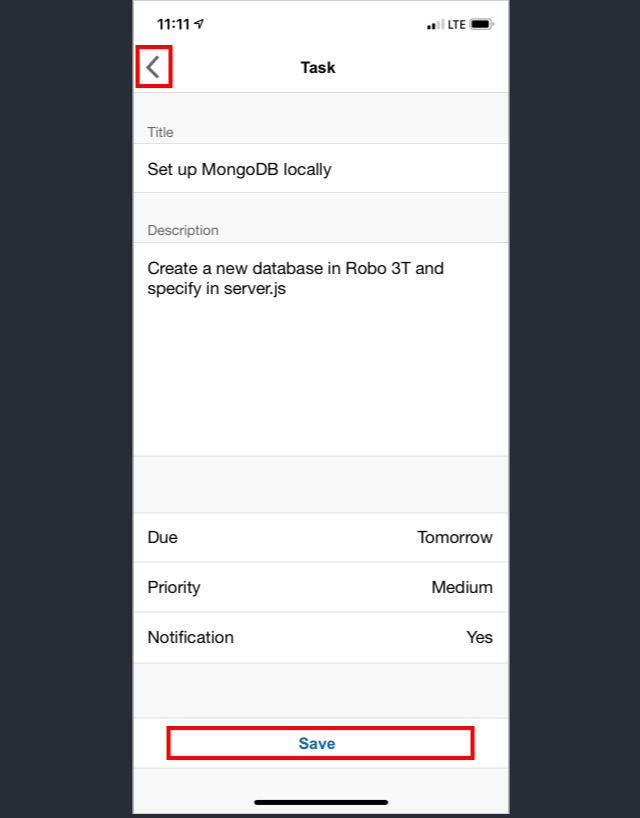
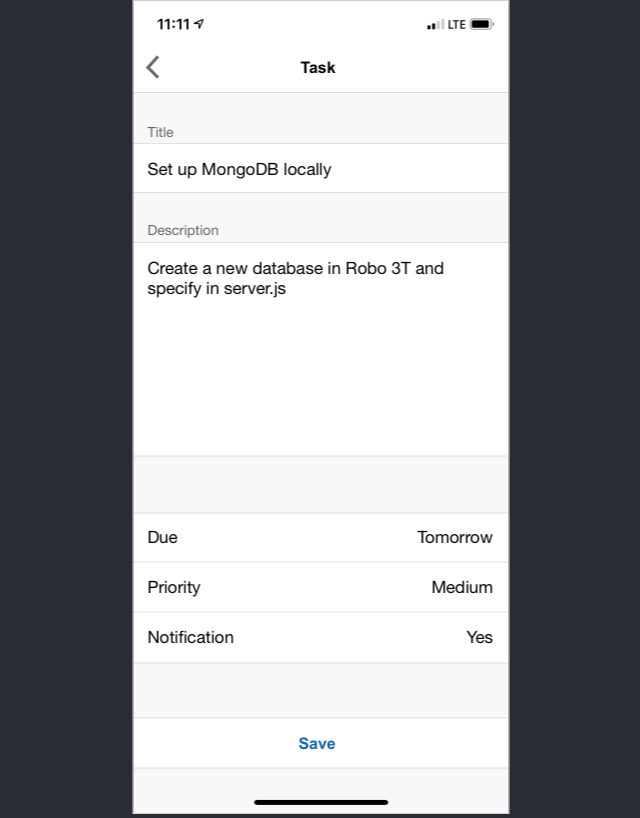
Before and after one commit to makicoding/New-Slack-Prototype, a React (Create React App) app: page /page6 in a window 1280 px wide. Shown: the whole page, without its empty margins (319-959 px from the left). Built offline with nearby package versions, Linux system fonts and the light colour scheme.

Commit message:
buttons and js class updated for page6.js

```diff
--- a/src/pages/page6.js
+++ b/src/pages/page6.js
@@ -1,23 +1,23 @@
 import React from 'react';
 import { Link } from "react-router-dom";
-import './page5.css';
+import './page6.css';
 import '../components/screen_image/screenImage.css';
 import '../components/page_background/pageBackground.css';
 
 // Run "npm start" to start React app.
 // Run "npm i" or "npm i [specific component name]" in the command line if there are any dependencies missing in the node modules folder.
 
-class Page5 extends React.Component {
+class Page6 extends React.Component {
 
-    p5Button1Click = () => {
+    p6Button1Click = () => {
         window.open(
-            "/page4", "_self"
+            "/page5", "_self"
         );
     }
 
-    p5Button2Click = () => {
+    p6Button2Click = () => {
         window.open(
-            "/page6", "_self"
+            "/page7", "_self"
         );
     }
 
@@ -29,9 +29,9 @@
                 <div className="screenImageContainer">
                     <img className="screenImage" src={"./assets/images/screens_exported_from_sketch_2x_png/HiFi_iPhone_XS_5.png"} alt={"Sketch Screen"} />
 
-                    <Link className="p5Button1" onClick={this.p5Button1Click}></Link>
+                    <Link className="p6Button1" onClick={this.p6Button1Click}></Link>
 
-                    <Link className="p5Button2" onClick={this.p5Button2Click}></Link>
+                    <Link className="p6Button2" onClick={this.p6Button2Click}></Link>
                 </div>
 
             </div>
@@ -40,4 +40,4 @@
 
 }
 
-export default Page5;
+export default Page6;
```
